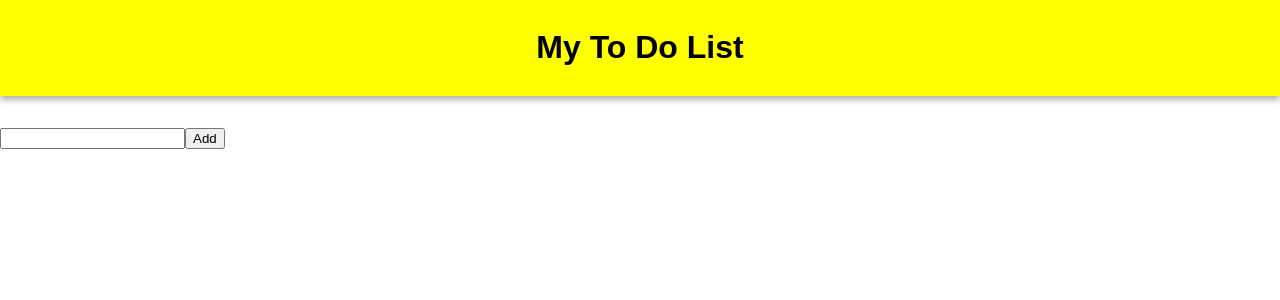
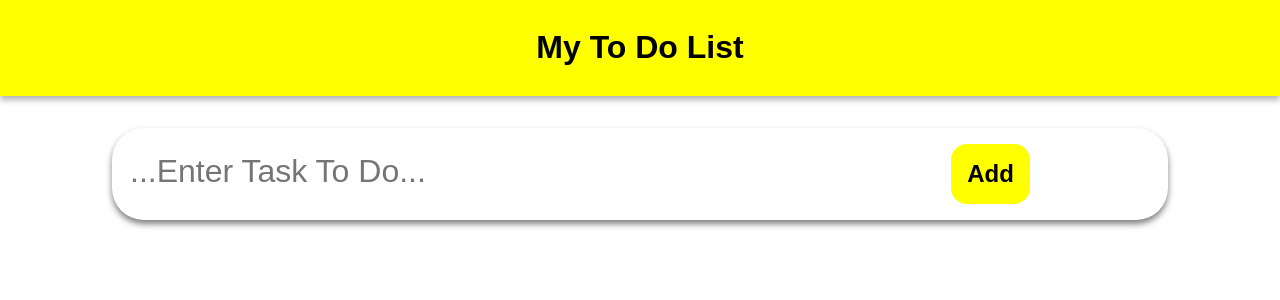
Before and after one commit to alfarofernando/React_Course, a React (Vite) app in the folder project-todo-app/: page / in a window 1280 px wide. Shown: the top 300 px of the page. Built offline with nearby package versions, Linux system fonts and the light colour scheme.

Commit message:
Styling form

```diff
--- a/project-todo-app/src/components/Form.jsx
+++ b/project-todo-app/src/components/Form.jsx
@@ -1,4 +1,5 @@
 import { useState } from "react";
+import styles from './Form.module.css';
 
 export default function Form({ setToDoList, toDoList }) { // Recibe las props desde el componente padre
 
@@ -13,13 +14,17 @@ export default function Form({ setToDoList, toDoList }) { // Recibe las props de
 
     return (
         <>
-            <form onSubmit={handleSubmit}>
+            <form className={styles.todoform} onSubmit={handleSubmit}>
                 <input
+                    className={styles.todoinput}
                     onChange={(e) => setTodo(e.target.value) /* Pasamos las funciones como props */}
                     value={toDo}
                     type="text"
+                    placeholder="...Enter Task To Do..."
                 />
-                <button type="submit">Add</button>
+                <button
+                    className={styles.todobutton}
+                    type="submit">Add</button>
             </form>
         </>
     );
--- /dev/null
+++ b/project-todo-app/src/components/Form.module.css
@@ -0,0 +1,33 @@
+.todoform{
+    background-color: white;
+    border-radius: 2rem;
+    padding: 1rem;
+    width: 80%;
+    margin: 0 auto;
+    margin-top: 2rem;
+    box-shadow: 0 4px 6px rgba(0, 0, 0, 0.5);
+}
+
+.todoinput{
+    display: inline-block;
+    width: 80%;
+    border: none;
+    color: black;
+    font-size: 2rem;
+}
+
+.todoinput:focus {
+    outline: none;
+}
+
+.todobutton{
+    display: inline-block;
+    border: none;
+    border-radius: 1rem;
+    background-color: yellow;
+    padding: 1rem;
+    font-size: 1.5rem;
+    font-weight: bold;
+    text-align: center;
+    color: black;
+}
```
